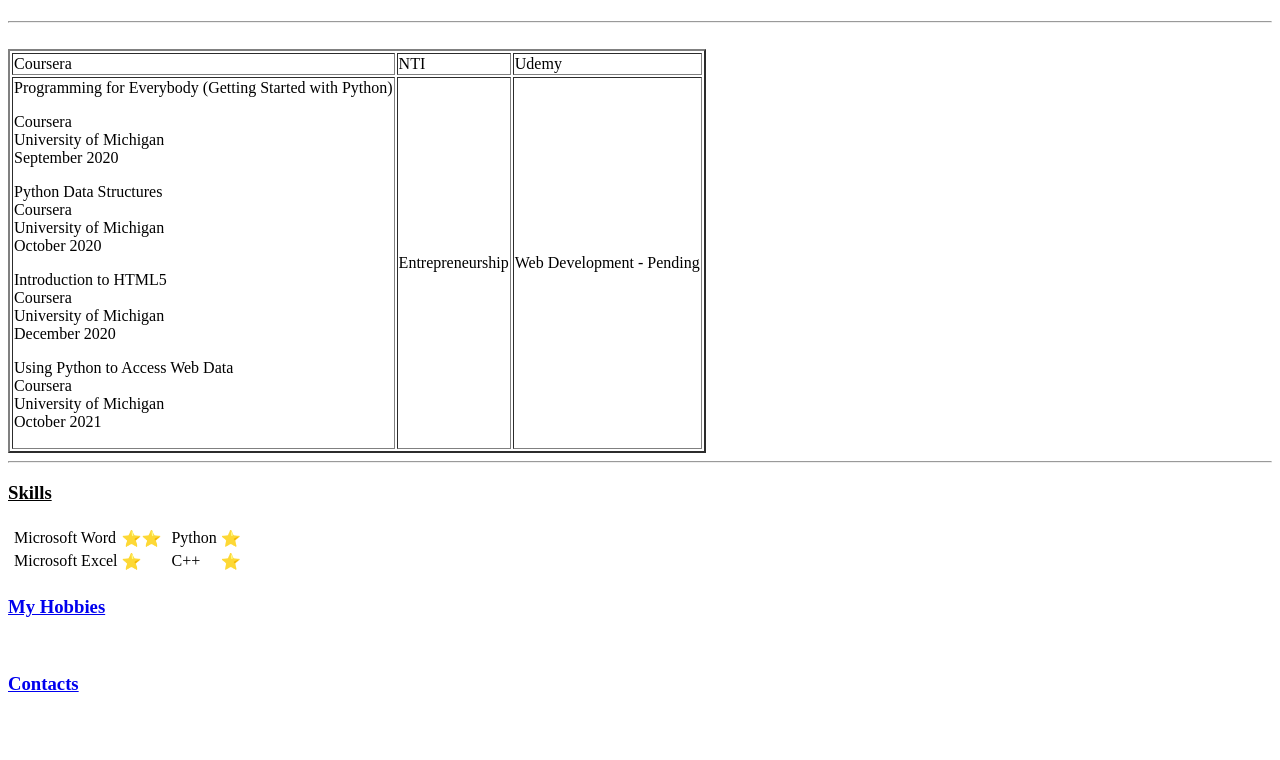
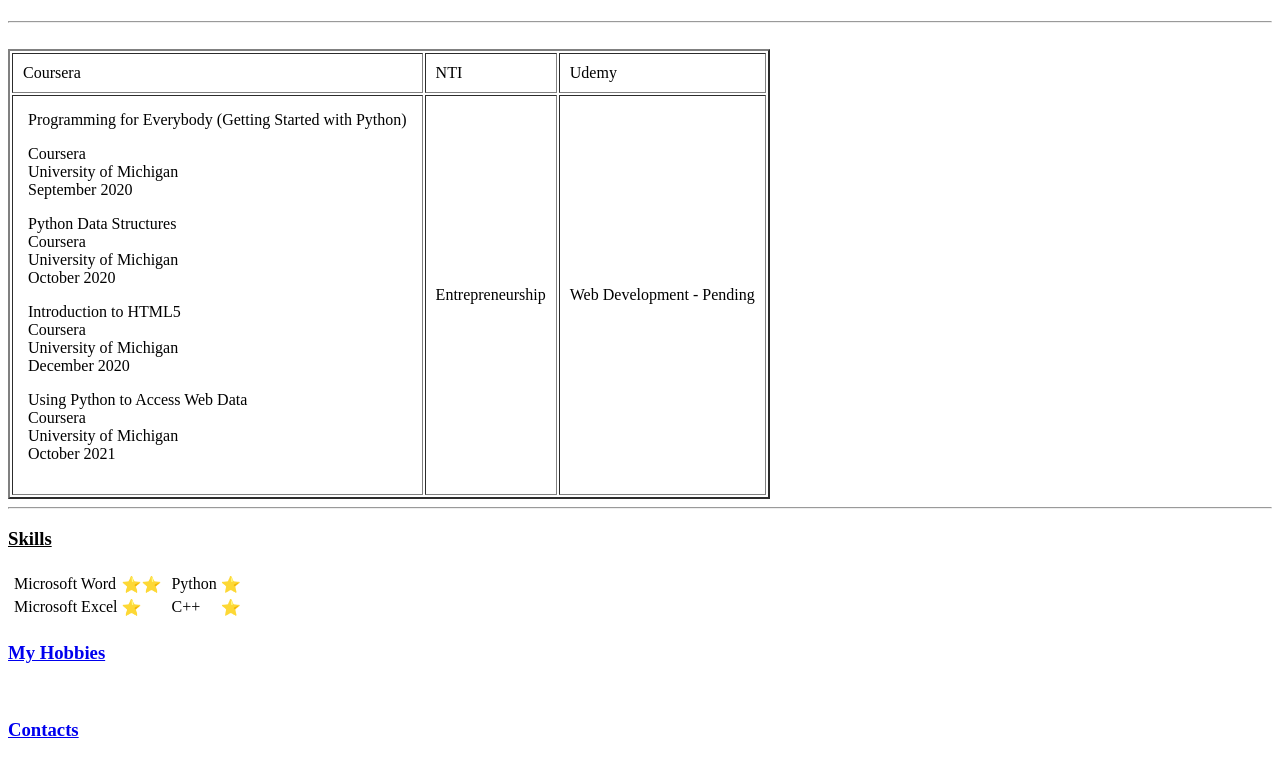
Before and after one commit to TeddyBearzs/TeddyBearzs.github.io, a plain HTML site: page index.html in a window 1280 px wide. Shown: the part 849-1609 px from the top of the page. Before the commit the page ends 1563 px from the top, so only its background shows below. Drawn offline with Linux system fonts and the light colour scheme.

Commit message:
Update index.html

```diff
--- a/index.html
+++ b/index.html
@@ -62,12 +62,12 @@
 
   <table border="2">
     <tr>
-      <td>Coursera</td>
-      <td>NTI</td>
-      <td>Udemy</td>
+      <td style="padding: 10px;">Coursera</td>
+      <td style="padding: 10px;">NTI</td>
+      <td style="padding: 10px;">Udemy</td>
     </tr>
     <tr>
-      <td>
+      <td style="padding: 15px;">
         Programming for Everybody (Getting Started with Python)
         <p>
           Coursera
@@ -104,8 +104,8 @@
           October 2021
         </p>
       </td>
-      <td>Entrepreneurship</td>
-      <td>Web Development - Pending</td>
+      <td style="padding: 10px;">Entrepreneurship</td>
+      <td style="padding: 10px;">Web Development - Pending</td>
     </tr>
   </table>
 
```
